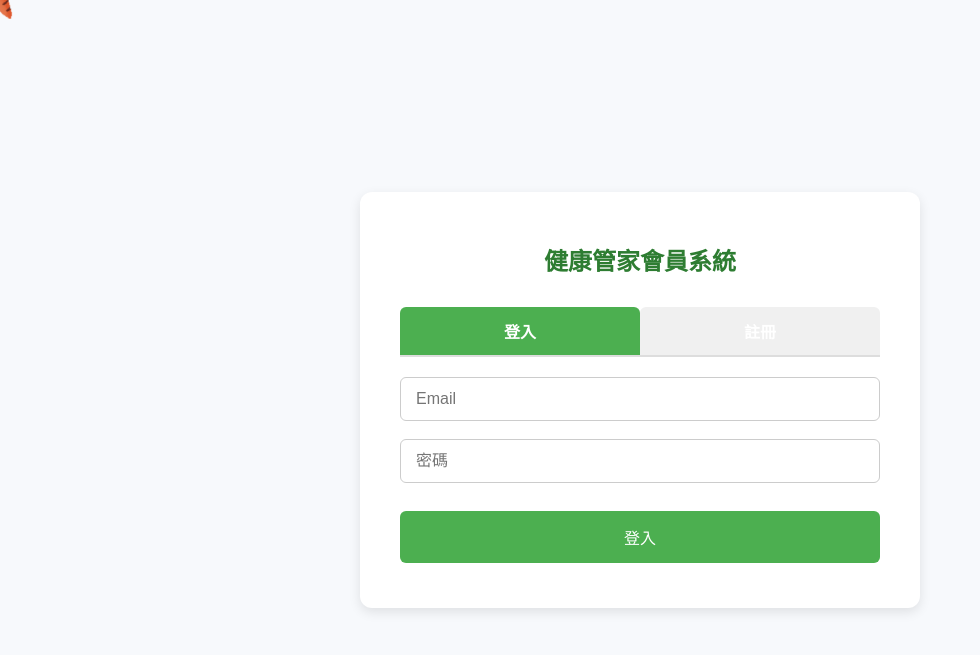
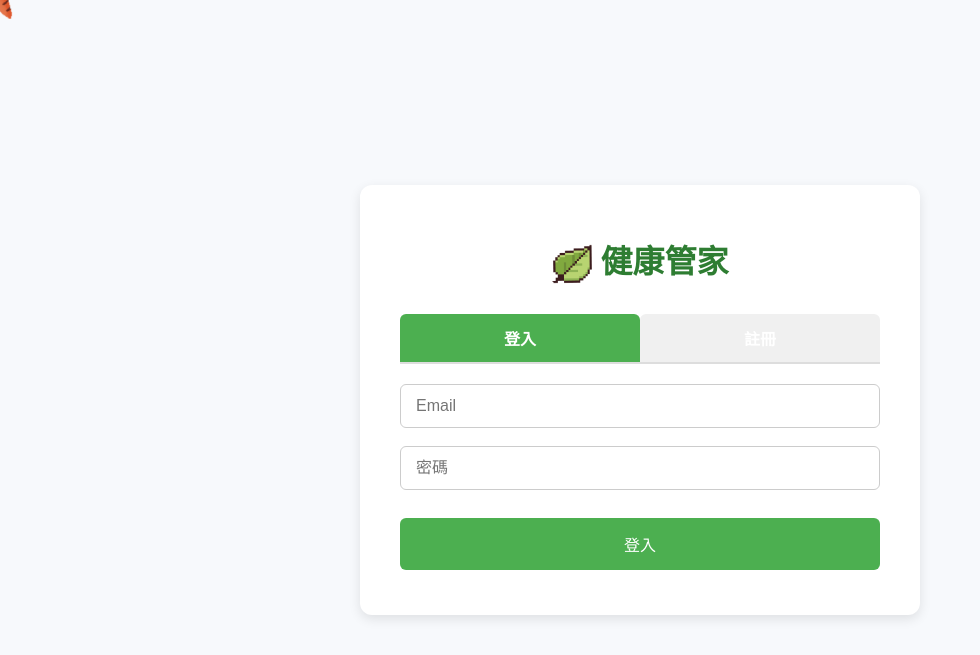
Before and after one commit to s1120371/project000, a Flask app: page /login in a window 1280 px wide. Shown: the top 655 px of the page, without its empty margins (0-980 px from the left). Run offline with Flask 3, Linux system fonts and the light colour scheme; parts of the project's set-up code (start-up, migrations or seed data) failed here and were passed over; some web fonts are replaced.

Commit message:
Update login.html

```diff
--- a/templates/login.html
+++ b/templates/login.html
@@ -7,9 +7,10 @@
   <style>
     /* 引入 zpix 字體 */
     @font-face {
-        font-family: 'Zpix';
-        src: url('/static/zpix.ttf') format('truetype');
+      font-family: 'Zpix';
+      src: url('/static/zpix.ttf') format('truetype');
     }
+
     body {
       margin: 0;
       font-family: 'Zpix', -apple-system, BlinkMacSystemFont, "Segoe UI", Roboto, "Helvetica Neue", Arial, sans-serif;
@@ -29,7 +30,8 @@
       max-width: 480px;
     }
 
-    h2 {
+    /* ★ 修正：將 h2 改為 h1 */
+    h1 {
       text-align: center;
       color: #2e7d32;
       margin-bottom: 20px;
@@ -112,21 +114,32 @@
     }
 
     /* 設定登入表單的字體 */
-    #loginForm input,#loginForm button,
-    #registerForm input,#registerForm button,
-    #tab-login,#tab-register,label, select {
-      font-family: 'Zpix', sans-serif; /* 設定為 Zpix 字體 */
+    #loginForm input,
+    #loginForm button,
+    #registerForm input,
+    #registerForm button,
+    #tab-login,
+    #tab-register,
+    label,
+    select {
+      font-family: 'Zpix', sans-serif;
+      /* 設定為 Zpix 字體 */
     }
 
     /* 設定 <select> 字體大小，內邊距，並調整選項與文字的距離 */
     select {
-      font-size: 16px; /* 字體大小 */
-      padding: 8px 12px; /* 內邊距 */
-      margin-top: 8px; /* 增加下拉選單和標籤之間的距離 */
-      margin-bottom: 18px; /* 保持底部間距 */
+      font-size: 16px;
+      /* 字體大小 */
+      padding: 8px 12px;
+      /* 內邊距 */
+      margin-top: 8px;
+      /* 增加下拉選單和標籤之間的距離 */
+      margin-bottom: 18px;
+      /* 保持底部間距 */
     }
 
-    h2 {
+    /* ★ 修正：將 h2 改為 h1 */
+    h1 {
       font-family: 'Zpix', sans-serif;
     }
 
@@ -164,26 +177,25 @@
 </head>
 
 <body>
-  <!-- 滑鼠設定 -->
   <div class="cursor-container">
     <img src="{{ url_for('static', filename='my-cursor.png') }}" />
   </div>
 
   <div class="card">
-    <h2>健康管家會員系統</h2>
+    <h1><img src="{{ url_for('static', filename='leaf.png') }}" alt="葉子圖示" width="40" height="40"
+        style="vertical-align: middle;"> 健康管家</h1>
+
     <div class="tabs">
       <button id="tab-login" class="active">登入</button>
       <button id="tab-register">註冊</button>
     </div>
 
-    <!-- Login Form -->
     <form id="loginForm">
       <input type="email" id="loginEmail" placeholder="Email" required />
       <input type="password" id="loginPassword" placeholder="密碼" required />
       <button type="submit">登入</button>
     </form>
 
-    <!-- Register Form -->
     <form id="registerForm" class="hidden">
       <input type="text" name="username" placeholder="帳號" required />
       <input type="email" name="email" placeholder="Email" required />
@@ -323,7 +335,6 @@
       showStatus("", "");
     });
   </script>
-  <!-- 滑鼠js -->
   <script>
     const cursorImg = document.querySelector('.cursor-container img');
     let angle = 0;
```
